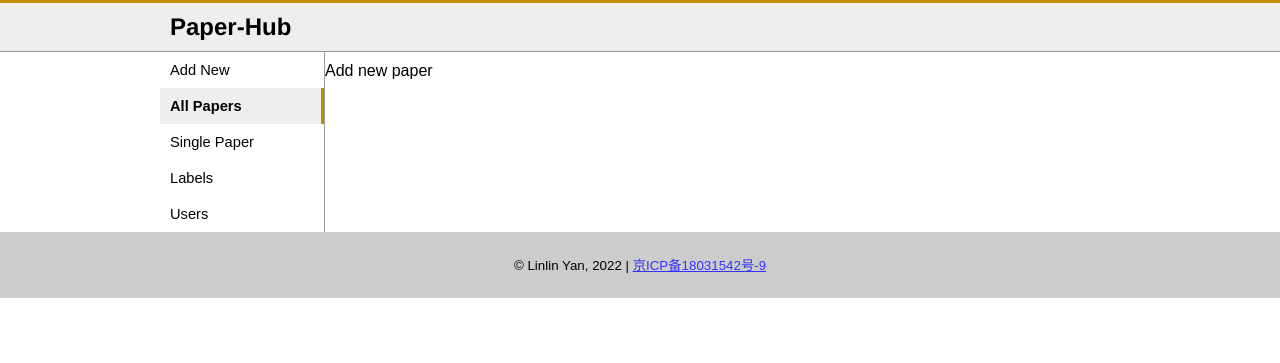
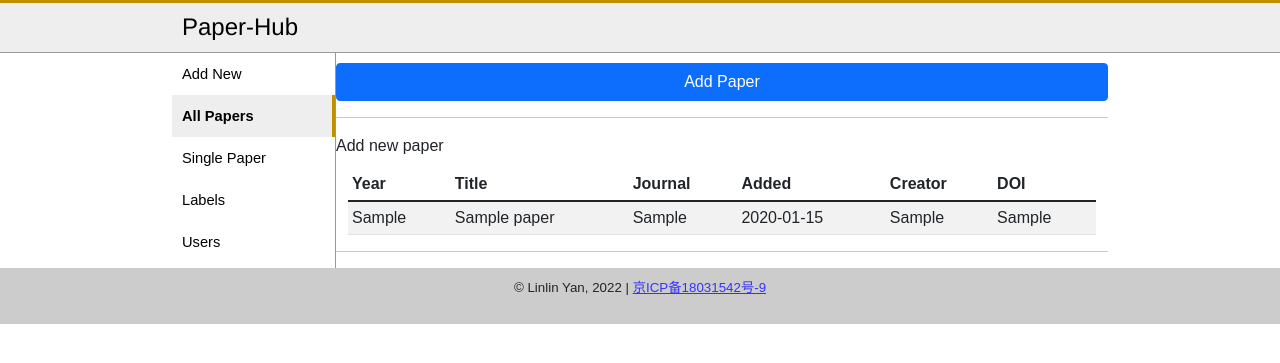
Before and after one commit to yanlinlin82/paper-hub.cn, a Django app: page /view/add in a window 1280 px wide. Shown: the top 363 px of the page. Run offline with Django 4.2, Linux system fonts and the light colour scheme; tables that the repository leaves empty hold one stand-in row (values such as "Sample post").

Commit message:
Try to add ajax support.

```diff
--- /dev/null
+++ b/view/forms.py
@@ -0,0 +1,15 @@
+import datetime
+from django import forms
+
+from .models import Paper
+
+class PaperForm(forms.Form):
+    def __init__(self, *args, **kwargs):
+        super(PaperForm, self).__init__(*args, **kwargs)
+        for name in self.fields.keys():
+            self.fields[name].widget.attrs.update({
+                'class': 'form-control',
+            })
+    class Meta:
+        model = Paper
+        fields = ("__all__")
--- a/view/templates/add.html
+++ b/view/templates/add.html
@@ -1,18 +1,109 @@
-<!DOCTYPE html>
-<html>
-  {% include "sub/head.html" %}
-  <body>
+{% extends "base.html" %}
+
+{% block title %}Paper-Hub: An easy way to read and share papers for scientific research{% endblock title %}
+
+{% block content %}
     {% include "sub/header.html" %}
     <div class="container">
       {% include "sub/left-sidebar.html" %}
       <div class="content">
         <article>
+          <div class="container-fluid">
+            <form id="paper-form">
+                <div class="row">
+                    {% csrf_token %}
+                    {% for field in form %}
+                    <div class="form-group col-4">
+                        <label class="col-12">{{ field.label }}</label>
+                        {{ field }}
+                    </div>
+                    {% endfor %}
+                    <input type="submit" class="btn btn-primary" value="Add Paper" />
+                </div>
+            <form>
+        </div>
+        <hr>
             <form>
                 Add new paper
             </form>
         </article>
+        {% if paper_list %}
+        <div class="container-fluid">
+          <table class="table table-striped table-sm" id="my_papers">
+              <thead>
+                  <tr>
+                      <th>Year</th>
+                      <th>Title</th>
+                      <th>Journal</th>
+                      <th>Added</th>
+                      <th>Creator</th>
+                      <th>DOI</th>
+                  </tr>
+              </thead>
+              <tbody>
+              {% for paper in paper_list %}
+              <tr>
+                  <td>{{paper.publish_year}}</td>
+                  <td>{{paper.title}}</td>
+                  <td>{{paper.journal}}</td>
+                  <td>{{paper.create_time|date:'Y-m-d'}}</td>
+                  <td>{{paper.creator}}</td>
+                  <td>{{paper.doi}}</td>
+              </tr>
+              {% endfor %}
+              </tbody>
+          </table>
+        </div>
+        <hr>
+        {% endif %}
     </div>
   </div>
   {% include "sub/footer.html" %}
-</body>
-</html>
+{% endblock content %}
+
+{% block javascript %}
+<script>
+    /*
+        On submiting the form, send the POST ajax
+        request to server and after successfull submission
+        display the object.
+    */
+    $("#paper-form").submit(function (e) {
+        // preventing from page reload and default actions
+        e.preventDefault();
+        // serialize the data for sending the form data.
+        var serializedData = $(this).serialize();
+        // make POST ajax call
+        $.ajax({
+            type: 'POST',
+            url: "{% url 'post_paper' %}",
+            data: serializedData,
+            success: function (response) {
+                // on successfull creating object
+                // 1. clear the form.
+                $("#paper-form").trigger('reset');
+                // 2. focus to nickname input
+                $("#id_nick_name").focus();
+
+                // display the newly paper to table.
+                var instance = JSON.parse(response["instance"]);
+                var fields = instance[0]["fields"];
+                $("#my_papers tbody").prepend(
+                    `<tr>
+                    <td>${fields["nick_name"]||""}</td>
+                    <td>${fields["first_name"]||""}</td>
+                    <td>${fields["last_name"]||""}</td>
+                    <td>${fields["likes"]||""}</td>
+                    <td>${fields["dob"]||""}</td>
+                    <td>${fields["lives_in"]||""}</td>
+                    </tr>`
+                )
+            },
+            error: function (response) {
+                // alert the error if any error occured
+                alert(response["responseJSON"]["error"]);
+            }
+        })
+    })
+</script>
+{% endblock javascript %}
--- /dev/null
+++ b/view/templates/base.html
@@ -0,0 +1,17 @@
+<!DOCTYPE html>{% load static %}
+<html>
+<head>
+  <meta charset="utf-8">
+  <title>{% block title %}{% endblock title %}</title>
+  <meta name="viewport" content="width=device-width, initial-scale=1.0">
+  <link rel="shortcut icon" type="image/png" href="{% static 'favicon.ico' %}"/>
+  <link rel="stylesheet" href="https://cdn.jsdelivr.net/npm/bootstrap@5.1.3/dist/css/bootstrap.min.css">
+  {% include "sub/inline-css.html" %}
+  {% block style %}{% endblock style %}
+</head>
+<body>
+  {% block content %}{% endblock content %}
+  <script src="https://cdn.jsdelivr.net/npm/bootstrap@5.1.3/dist/js/bootstrap.bundle.min.js"></script>
+  {% block javascript %}{% endblock javascript %}
+</body>
+</html>
--- a/view/templates/sub/footer.html
+++ b/view/templates/sub/footer.html
@@ -1,3 +1,3 @@
 <footer>
-  <p>&copy; Linlin Yan, 2022 | <a href="http://www.beian.miit.gov.cn/">京ICP备18031542号-9</a></p>
+  <p>&copy; Linlin Yan, 2022 | <a href="http://www.beian.miit.gov.cn/" target="_blank">京ICP备18031542号-9</a></p>
 </footer>
--- a/view/urls.py
+++ b/view/urls.py
@@ -9,4 +9,5 @@ urlpatterns = [
     path('label/<str:text>', views.label, name='label'),
     path('user/<int:id>', views.user, name='user'),
     path('add', views.add, name='add'),
+    path('post/ajax/paper', views.postPaper, name = 'post_paper'),
 ]
--- a/view/views.py
+++ b/view/views.py
@@ -1,10 +1,24 @@
-from django.http import HttpResponse, HttpResponseRedirect
+from django.http import HttpResponse, HttpResponseRedirect, JsonResponse
 from django.shortcuts import render
 from django.template import loader
 from django.urls import reverse
 from django.db.models import Q
+from django.core import serializers
 
 from .models import Label, Paper, User
+from .forms import PaperForm
+
+from django.shortcuts import HttpResponse
+
+def is_ajax(request):
+    return request.META.get('HTTP_X_REQUESTED_WITH') == 'XMLHttpRequest'
+
+def ajax_test(request):
+    if is_ajax(request=request):
+        message = "This is ajax"
+    else:
+        message = "Not ajax"
+    return HttpResponse(message)
 
 # Create your views here.
 def index(request):
@@ -48,15 +62,33 @@ def user(request, id):
     return HttpResponse(template.render(context, request))
 
 def add(request):
-    title = ''
-    if request.method == 'POST' and request.POST:
-        title = request.POST['title']
-    if title:
-        p = Paper()
-        return HttpResponseRedirect(reverse('index'))
-    else:
-        template = loader.get_template('add.html')
-        context = {
-            'paper': paper,
-        }
-        return HttpResponse(template.render(context, request))
+    form = PaperForm()
+    paper_list = Paper.objects.all()
+    return render(request, 'add.html', { 'form': form, 'paper_list': paper_list })
+
+def postPaper(request):
+    if is_ajax(request) and request.method == "POST":
+        form = PaperForm(request.POST)
+        if form.is_valid():
+            instance = form.save()
+            # serialize in new friend object in json
+            ser_instance = serializers.serialize('json', [ instance, ])
+            # send to client side.
+            return JsonResponse({"instance": ser_instance}, status=200)
+        else:
+            # some form errors occured.
+            return JsonResponse({"error": form.errors}, status=400)
+    # some error occured
+    return JsonResponse({"error": ""}, status=400)
+#    title = ''
+#    if request.method == 'POST' and request.POST:
+#        title = request.POST['title']
+#    if title:
+#        p = Paper()
+#        return HttpResponseRedirect(reverse('index'))
+#    else:
+#        template = loader.get_template('add.html')
+#        context = {
+#            'paper': paper,
+#        }
+#        return HttpResponse(template.render(context, request))
```
Also changed, not shown: view/templates/list.html (+6 -6 lines).
